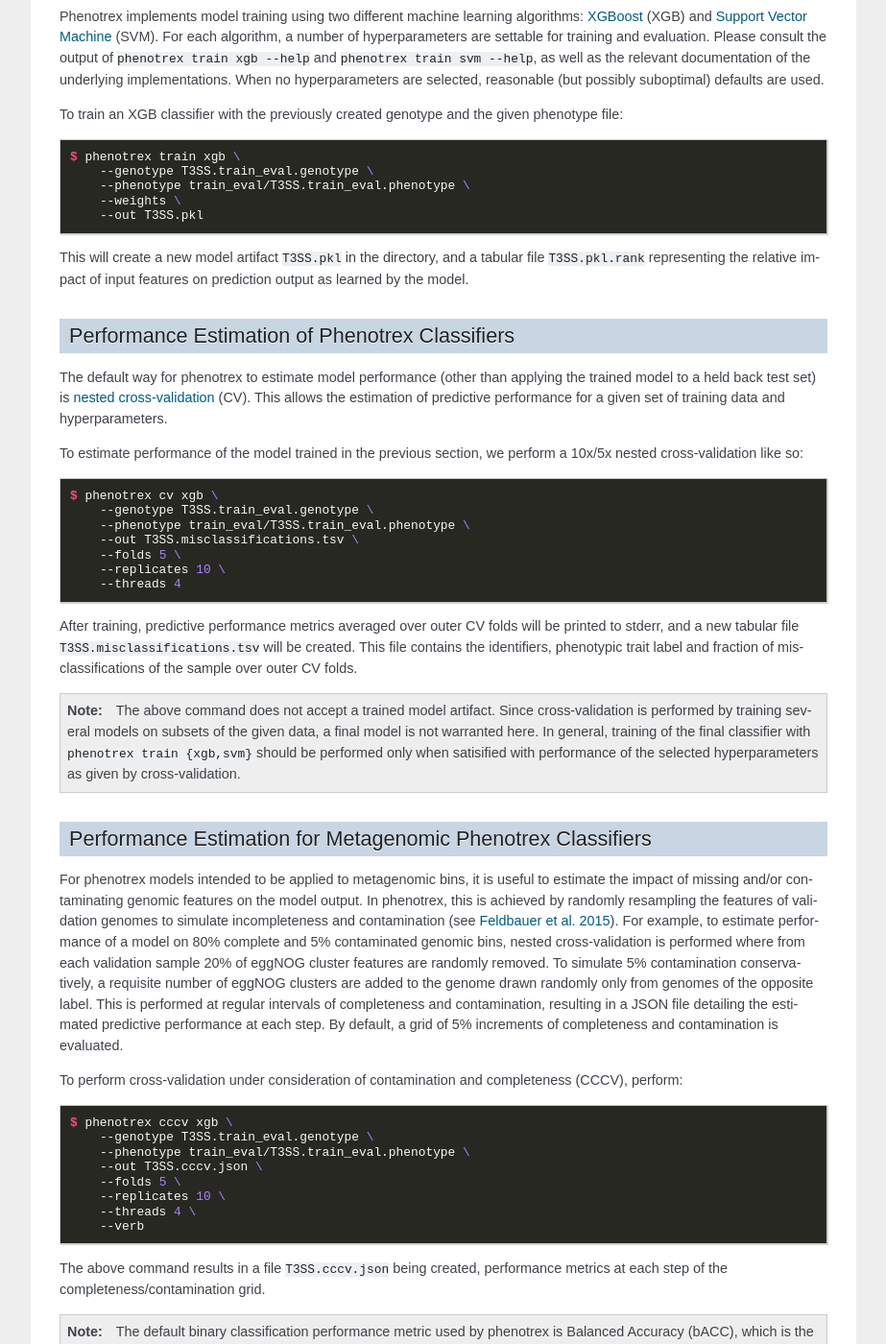
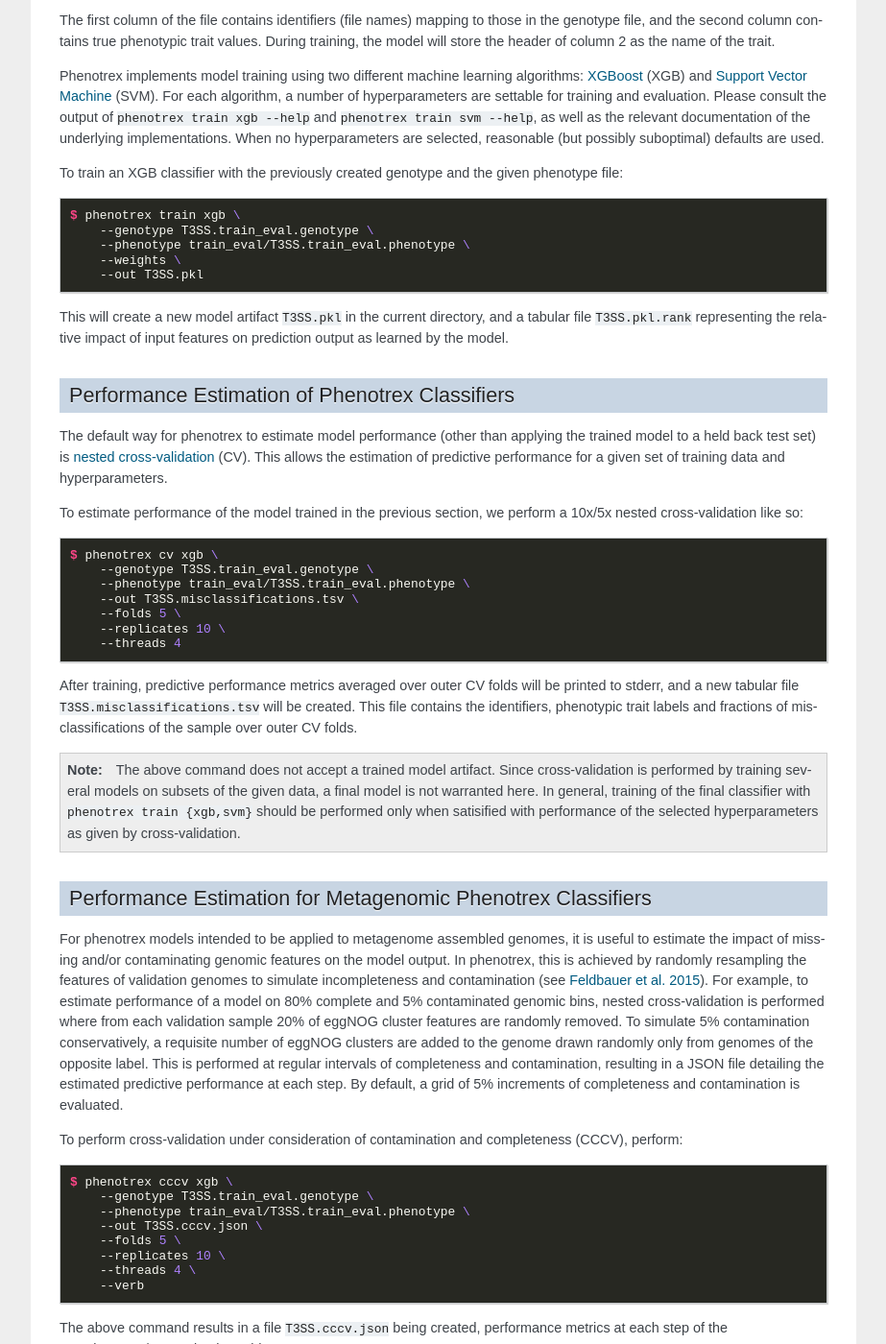
Before and after one commit to LokiLuciferase/phenotrex, a Sphinx documentation site: the page built from docs/usage.rst, in a window 1280 px wide and 1400 px high, scrolled down 1645 px. Shown: the whole window at 96% size, without its empty margins (198-1121 px from the left). Built offline with Sphinx 7.4.7, drawn with Linux system fonts in a browser that asks for light colours; some of the changed text lies outside the part shown.

Commit message:
address comments by @VarIr

```diff
--- a/README.rst
+++ b/README.rst
@@ -59,7 +59,7 @@ as well as a confidence value the model ascribes to this prediction, ranging fro
 
 Advanced Usage
 ~~~~~~~~~~~~~~
-For training, evaluation and introspection of phenotrex models on user data, please refer to the
+For training, evaluation and explanation of phenotrex models on user data, please refer to the
 full usage tutorial `here`_.
 
 .. _PhenDB: https://www.phendb.org/
--- a/docs/usage.rst
+++ b/docs/usage.rst
@@ -47,11 +47,11 @@ To create a tabular genotype file suitable for use in phenotrex training:
 
     $ phenotrex compute-genotype \
         --out T3SS.train_eval.genotype \
-        --n_threads 4 \
+        --threads 4 \
         train_eval/genomes/*.fna.gz
 
 After some time, this will create a new tab-separated values (TSV) file ``T3SS.train_eval.genotype``
-in the directory, of the following shape:
+in the current directory, of the following shape:
 
 .. code-block::
 
@@ -118,7 +122,7 @@ To train an XGB classifier with the previously created genotype and the given ph
         --weights \
         --out T3SS.pkl
 
-This will create a new model artifact ``T3SS.pkl`` in the directory, and a
+This will create a new model artifact ``T3SS.pkl`` in the current directory, and a
 tabular file ``T3SS.pkl.rank`` representing the relative impact of input features on prediction
 output as learned by the model.
 
@@ -144,7 +148,7 @@ cross-validation like so:
 
 After training, predictive performance metrics averaged over outer CV folds will be printed
 to stderr, and a new tabular file ``T3SS.misclassifications.tsv`` will be created. This file
-contains the identifiers, phenotypic trait label and fraction of misclassifications of the sample over
+contains the identifiers, phenotypic trait labels and fractions of misclassifications of the sample over
 outer CV folds.
 
 .. note::
@@ -159,7 +163,7 @@ outer CV folds.
 
 Performance Estimation for Metagenomic Phenotrex Classifiers
 ------------------------------------------------------------
-For phenotrex models intended to be applied to metagenomic bins, it is useful to estimate the impact
+For phenotrex models intended to be applied to metagenome assembled genomes, it is useful to estimate the impact
 of missing and/or contaminating genomic features on the model output. In phenotrex, this is achieved
 by randomly resampling the features of validation genomes to simulate incompleteness and contamination
 (see `Feldbauer et al. 2015`_). For example, to estimate performance of a model on 80% complete and
```
Also changed, not shown: other parts of docs/usage.rst (+8 -4 lines).
